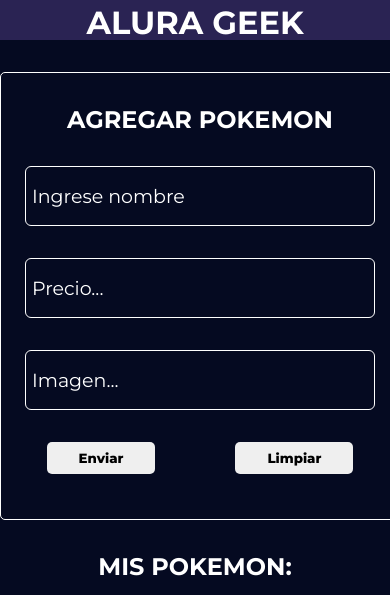
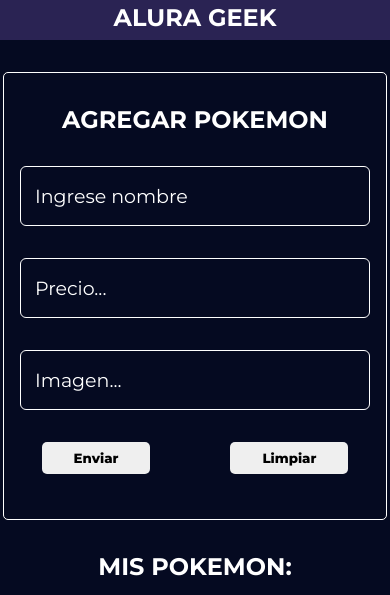
Before and after one commit to Sergardo12/Alura-Geek, a website with bundled scripts: page index.html in a window 390 px wide. Shown: the top 595 px of the page. Built offline with nearby package versions, Linux system fonts and the light colour scheme; data requests are answered from the project's data file.

Commit message:
Correción de las queris

```diff
--- a/style/form.css
+++ b/style/form.css
@@ -69,6 +69,6 @@
     .container-form{
         order: -1;
         margin: 0 auto;
-        width: 25rem;
+        width: 24rem;
     }
 }
--- a/style/header.css
+++ b/style/header.css
@@ -13,6 +13,6 @@
     nav h1{
         justify-content: center;
         align-items: center;
-        font-size: 2rem;
+        font-size: 1.5rem;
     }
 }
```
